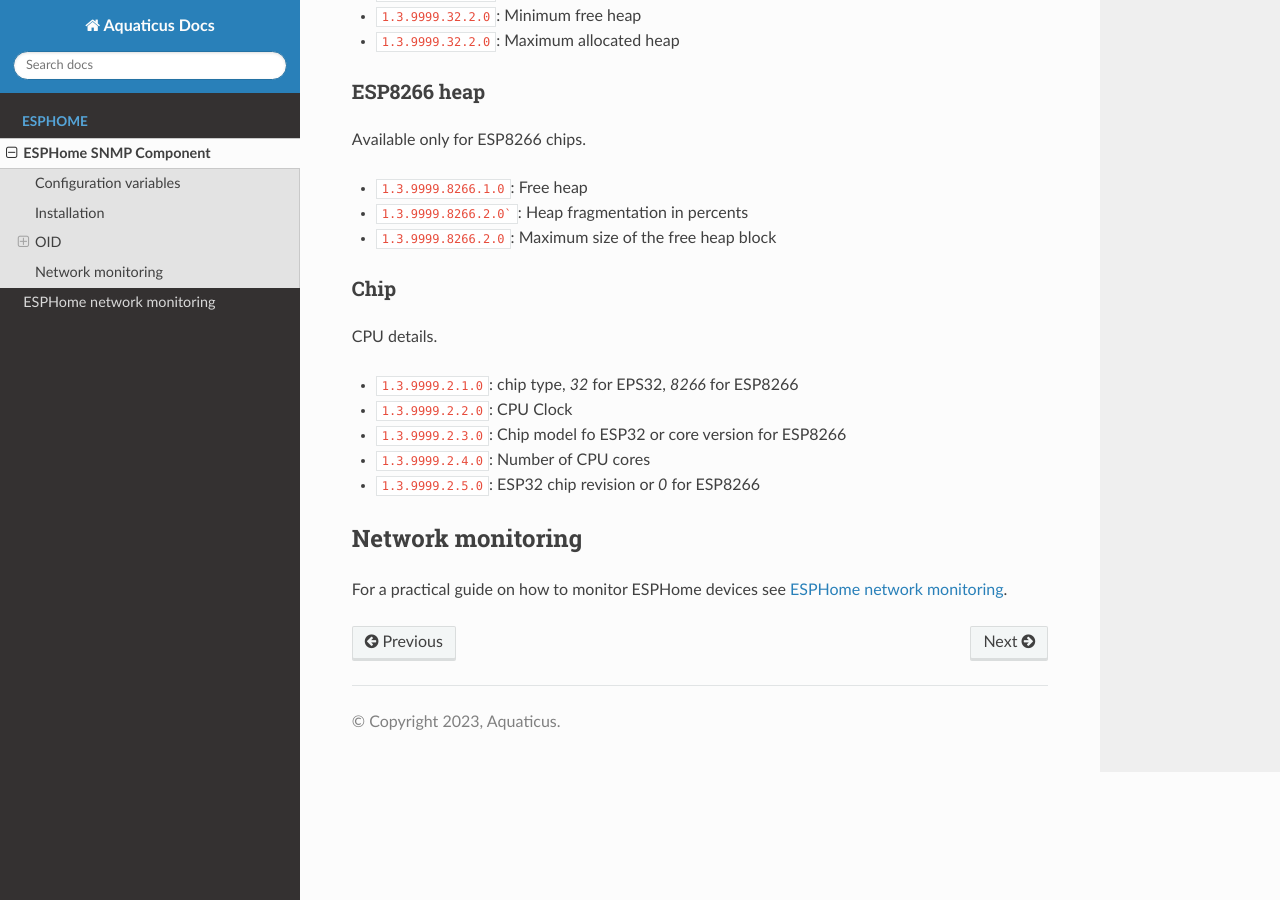
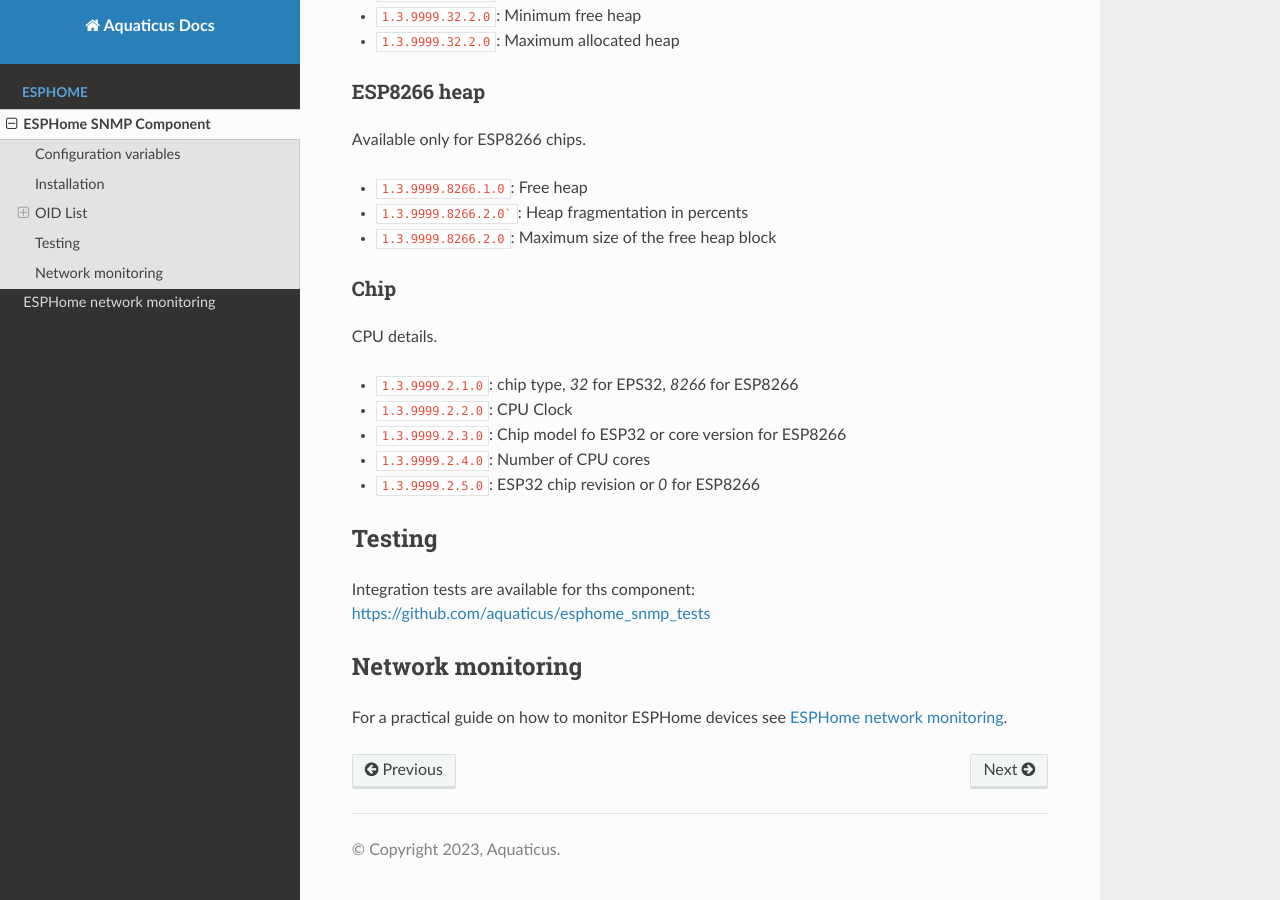
Before and after one commit to aquaticus/aquaticus.github.io, a Sphinx documentation site: the page built from doc/snmp.rst, in a window 1280 px wide and 900 px high, scrolled down 2398 px. Built offline with Sphinx 7.4.7 and the Read the Docs theme 2.0.0, drawn with Linux system fonts in a browser that asks for light colours.

Commit message:
Removed search box. Link to test repo.

```diff
--- a/doc/conf.py
+++ b/doc/conf.py
@@ -5,7 +5,7 @@
 templates_path = ['_templates']
 exclude_patterns = []
 html_theme = 'sphinx_rtd_theme'
-html_static_path = ['_static']
+
 source_suffix = {'.rst': 'restructuredtext'}
 html_show_sphinx=False
 html_show_sourcelink = False
--- a/doc/snmp.rst
+++ b/doc/snmp.rst
@@ -32,12 +32,14 @@
 .. code-block:: yaml
 
    external_components:
-   # SNMP component
+       # SNMP component
        - source: github://aquaticus/esphome@aquaticus-snmp
        components: [ snmp ]
 
-OID
----
+.. _OID:
+
+OID List
+--------
 
 OID (Object Identifier) is an address used to uniquely identify statuses.
 
@@ -127,6 +129,12 @@
 - ``1.3.9999.2.4.0``: Number of CPU cores
 - ``1.3.9999.2.5.0``: ESP32 chip revision or `0` for ESP8266
 
+Testing
+-------
+
+Integration tests are available for ths component: https://github.com/aquaticus/esphome_snmp_tests
+
+
 Network monitoring
 ------------------
 
--- a/doc/zabbix.rst
+++ b/doc/zabbix.rst
@@ -197,7 +197,7 @@
 .. code-block:: yaml
 
    external_components:
-   # SNMP component
+      # SNMP component
       - source: github://aquaticus/esphome@aquaticus-snmp
         components: [ snmp ]
 
```
Also changed, not shown: other parts of doc/zabbix.rst (+1 -1 lines), doc/_templates/searchbox.html (added), 1 other file.
